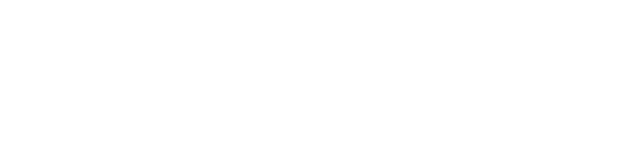
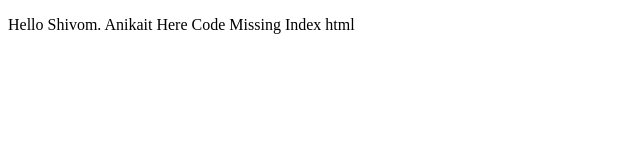
Before and after one commit to shivom2k/cg, a plain HTML site: page index.html in a window 1280 px wide. Shown: the whole page, without its empty margins (0-640 px from the left). Drawn offline with Linux system fonts and the light colour scheme.

Commit message:
Auto stash before merge of "main" and "origin/main"
File Update

```diff
--- a/index.html
+++ b/index.html
@@ -7,6 +7,6 @@
     <title>Document</title>
 </head>
 <body>
-
+    <p>Hello Shivom. Anikait Here Code Missing Index html </p>
 </body>
 </html>
```
